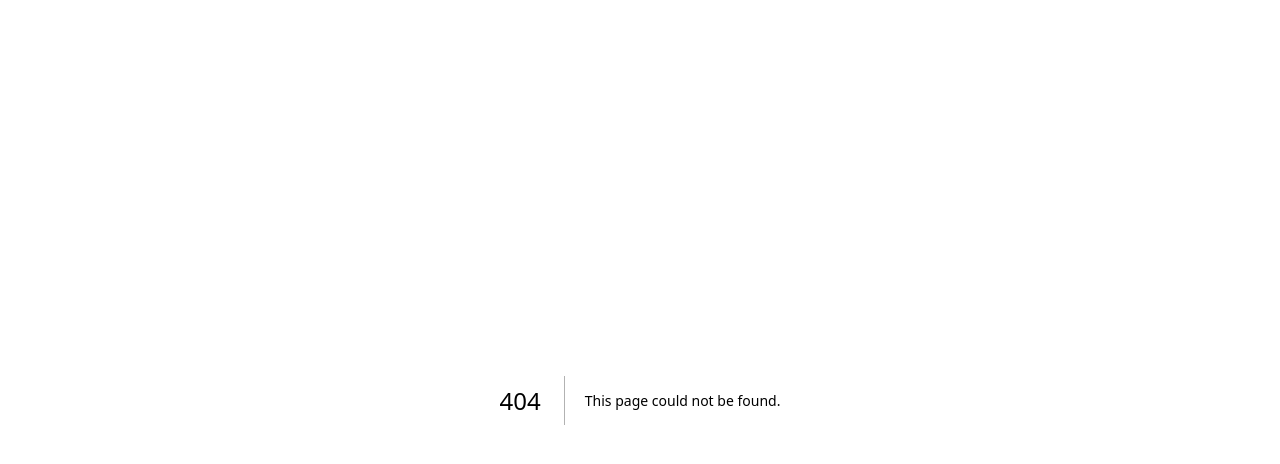
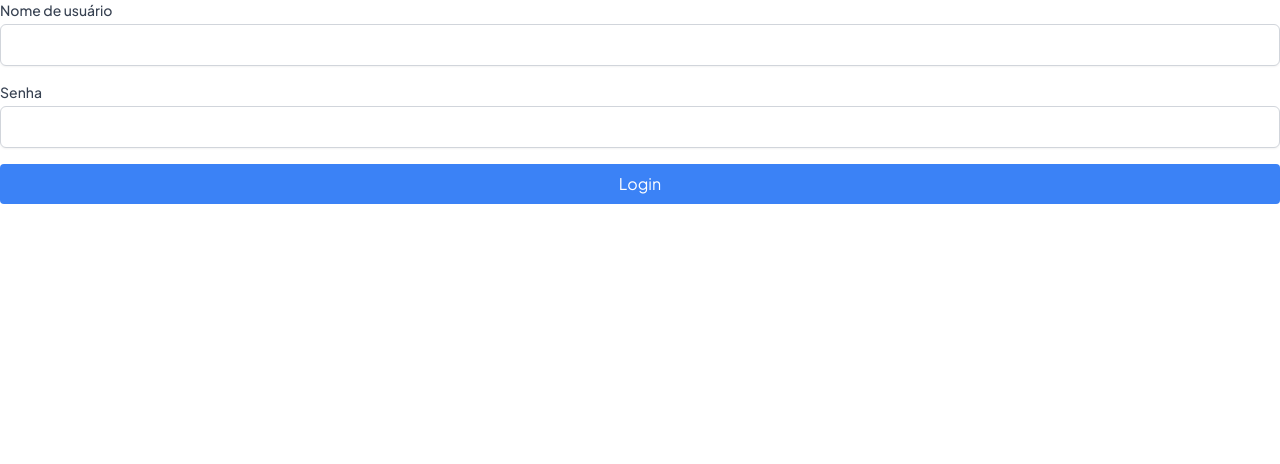
Before and after one commit to santozxy/cinephilex, a Next.js app: page /login in a window 1280 px wide. Before the commit this address had no page. Shown: the top 464 px of the page. Built offline with nearby package versions, Linux system fonts and the light colour scheme; no server answers.

Commit message:
:sparkles: feat: Criando login

```diff
--- /dev/null
+++ b/src/app/(auth)/login/form.tsx
@@ -0,0 +1,100 @@
+"use client";
+
+import { useState } from "react";
+import { useRouter } from "next/navigation";
+import {
+  createRequestToken,
+  validateWithLogin,
+  createSession,
+} from "@/actions/auth-manager";
+
+export default function LoginForm() {
+  const [username, setUsername] = useState("");
+  const [password, setPassword] = useState("");
+  const [isLoading, setIsLoading] = useState(false);
+  const [error, setError] = useState("");
+  const router = useRouter();
+
+  const handleLogin = async (event: React.FormEvent) => {
+    event.preventDefault();
+    setIsLoading(true);
+    setError("");
+
+    try {
+      // Passo 1: Obter token de solicitação inicial
+      const initialRequestToken = await createRequestToken();
+
+      // Passo 2: Validar credenciais e obter novo token de solicitação
+      const validatedRequestToken = await validateWithLogin(
+        username,
+        password,
+        initialRequestToken
+      );
+
+      if (!validatedRequestToken) {
+        setError("Credenciais inválidas. Por favor, tente novamente.");
+        setIsLoading(false);
+        return;
+      }
+
+      // Passo 3: Criar sessão com o token validado
+      const sessionCreated = await createSession(validatedRequestToken);
+
+      if (sessionCreated) {
+        router.push("/home");
+      } else {
+        setError("Erro ao criar sessão. Por favor, tente novamente.");
+      }
+    } catch (error) {
+      console.error("Erro no login:", error);
+      setError("Ocorreu um erro durante o login. Por favor, tente novamente.");
+    }
+
+    setIsLoading(false);
+  };
+
+  return (
+    <form onSubmit={handleLogin} className="space-y-4">
+      <div>
+        <label
+          htmlFor="username"
+          className="block text-sm font-medium text-gray-700"
+        >
+          Nome de usuário
+        </label>
+        <input
+          type="text"
+          id="username"
+          value={username}
+          onChange={(e) => setUsername(e.target.value)}
+          required
+          className="mt-1 block w-full px-3 py-2 border border-gray-300 rounded-md shadow-sm focus:outline-none focus:ring-blue-500 focus:border-blue-500"
+        />
+      </div>
+      <div>
+        <label
+          htmlFor="password"
+          className="block text-sm font-medium text-gray-700"
+        >
+          Senha
+        </label>
+        <input
+          type="password"
+          id="password"
+          value={password}
+          onChange={(e) => setPassword(e.target.value)}
+          required
+          className="mt-1 block w-full px-3 py-2 border border-gray-300 rounded-md shadow-sm focus:outline-none focus:ring-blue-500 focus:border-blue-500"
+        />
+      </div>
+      {error && <div className="text-red-500 text-sm">{error}</div>}
+      <button
+        type="submit"
+        disabled={isLoading}
+        className="w-full px-4 py-2 text-white bg-blue-500 rounded hover:bg-blue-600 focus:outline-none focus:ring-2 focus:ring-blue-500 focus:ring-opacity-50 disabled:opacity-50"
+      >
+        {isLoading ? "Carregando..." : "Login"}
+      </button>
+    </form>
+  );
+}
--- /dev/null
+++ b/src/app/(auth)/login/page.tsx
@@ -0,0 +1,10 @@
+import React from "react";
+import LoginForm from "./form";
+
+export default function Login() {
+  return (
+    <div>
+      <LoginForm />
+    </div>
+  );
+}
```
